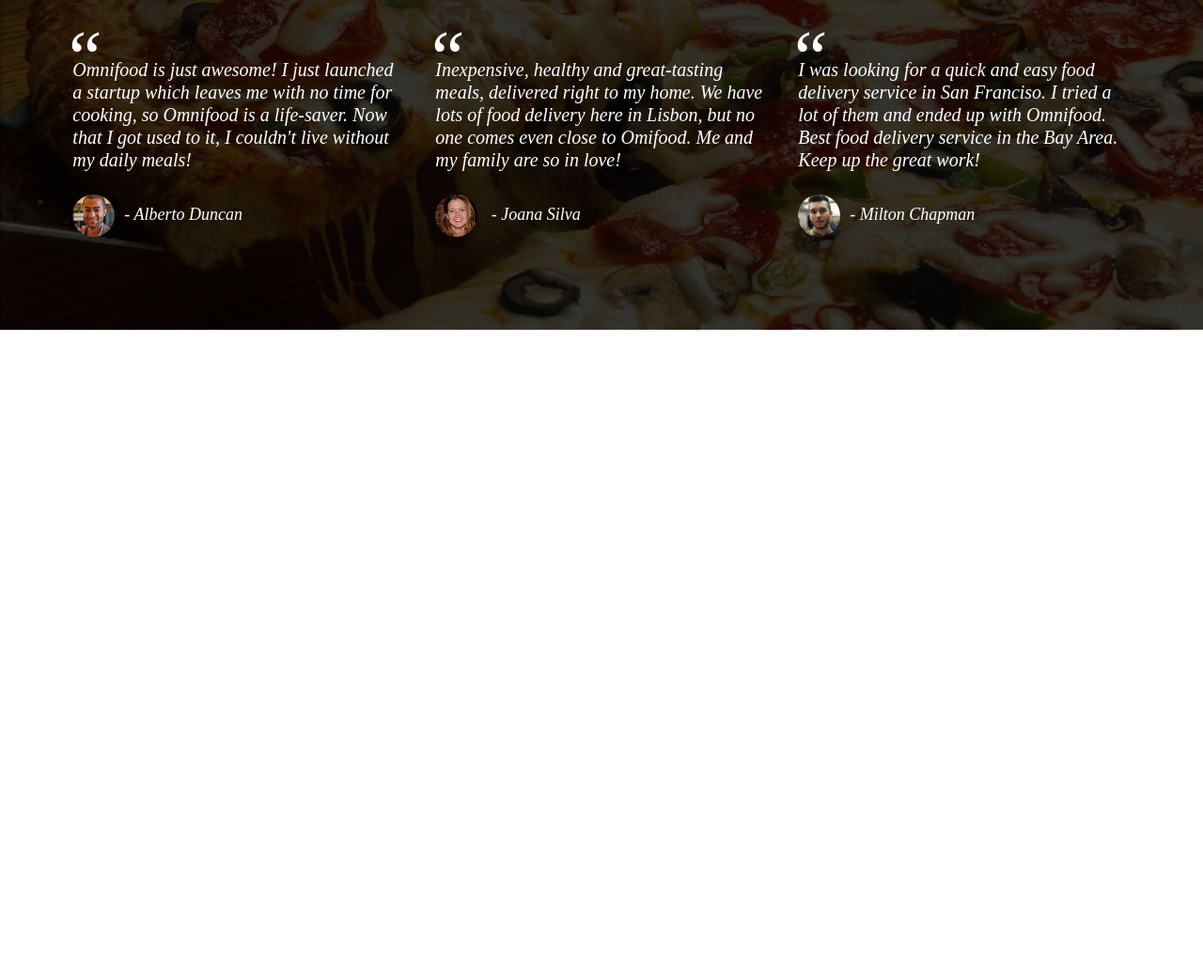
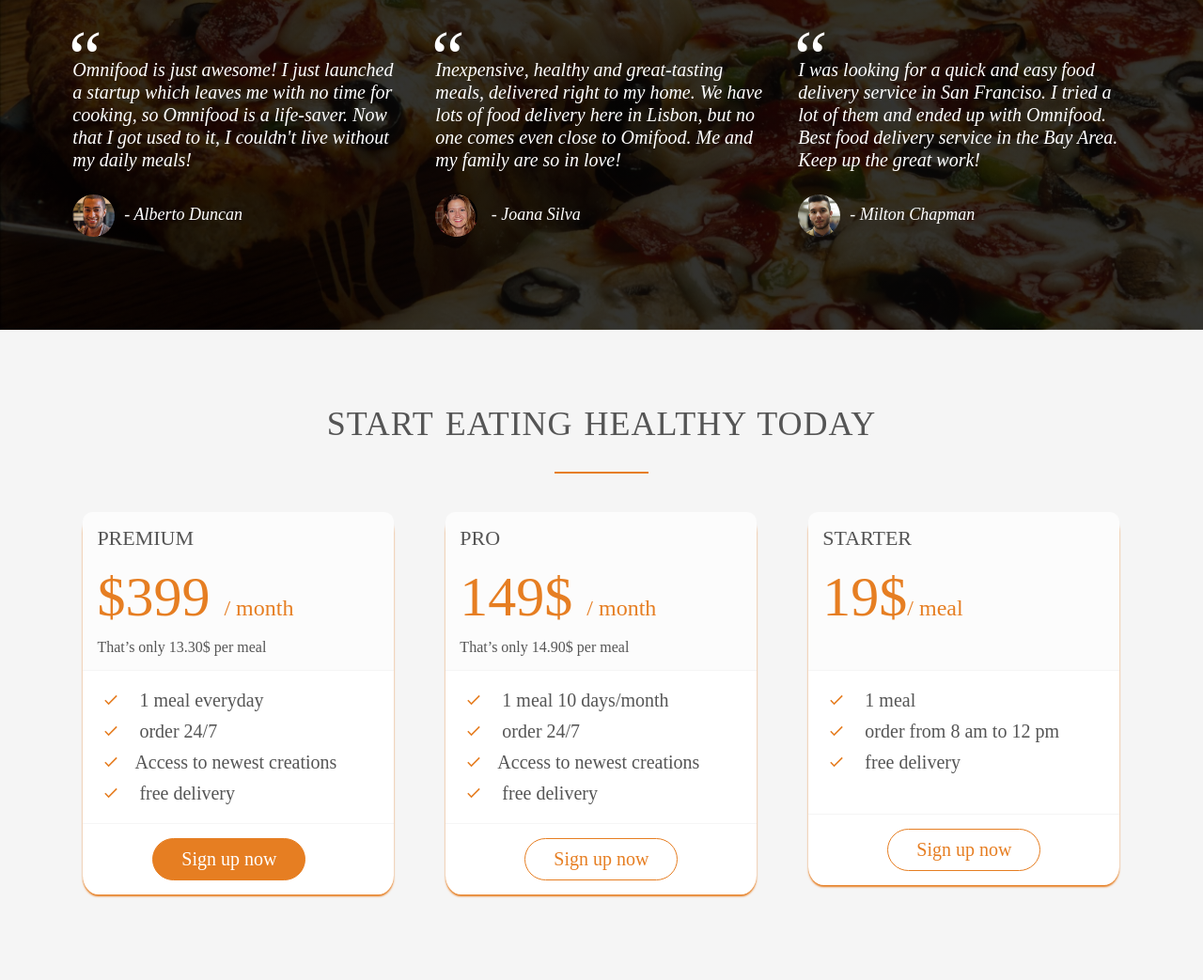
Before and after one commit to supertrens/omnifood, a plain HTML site: page index.html in a window 1280 px wide. Shown: the part 3426-4469 px from the top of the page at 94% size. Before the commit the page ends 3777 px from the top, so only its background shows below. Drawn offline with nearby package versions, Linux system fonts and the light colour scheme.

Commit message:
done with price section

```diff
--- a/index.html
+++ b/index.html
@@ -349,6 +349,102 @@
       </div>
     </section>
 
+    <section class="section-plans">
+      <div class="row">
+        <h2>Start eating healthy today</h2>
+      </div>
+      <div class="row">
+        <div class="col span-1-of-3">
+          <div class="plan-box">
+            <div class="plan">
+              <h3>Premium</h3>
+              <p class="plan-price">$399 <span>/ month</span></p>
+              <p class="plan-price-meal">That’s only 13.30$ per meal</p>
+            </div>
+            <div>
+              <ul>
+                <li>
+                  <ion-icon class="icon-small" name="checkmark"></ion-icon> 1
+                  meal everyday
+                </li>
+                <li>
+                  <ion-icon class="icon-small" name="checkmark"></ion-icon>
+                  order 24/7
+                </li>
+                <li>
+                  <ion-icon class="icon-small" name="checkmark"></ion-icon
+                  >Access to newest creations
+                </li>
+                <li>
+                  <ion-icon class="icon-small" name="checkmark"></ion-icon> free
+                  delivery
+                </li>
+              </ul>
+            </div>
+            <div><a href="#" class="btn btn-full"> Sign up now </a></div>
+          </div>
+        </div>
+        <div class="col span-1-of-3">
+          <div class="plan-box">
+            <div class="plan">
+              <h3>Pro</h3>
+              <p class="plan-price">149$ <span>/ month</span></p>
+              <p class="plan-price-meal">That’s only 14.90$ per meal</p>
+            </div>
+            <div>
+              <ul>
+                <li>
+                  <ion-icon class="icon-small" name="checkmark"></ion-icon> 1
+                  meal 10 days/month
+                </li>
+                <li>
+                  <ion-icon class="icon-small" name="checkmark"></ion-icon>
+                  order 24/7
+                </li>
+                <li>
+                  <ion-icon class="icon-small" name="checkmark"></ion-icon
+                  >Access to newest creations
+                </li>
+                <li>
+                  <ion-icon class="icon-small" name="checkmark"></ion-icon> free
+                  delivery
+                </li>
+              </ul>
+            </div>
+            <div><a href="#" class="btn btn-ghost"> Sign up now </a></div>
+          </div>
+        </div>
+
+        <div class="col span-1-of-3">
+          <div class="plan-box">
+            <div class="plan">
+              <h3>Starter</h3>
+              <p class="plan-price">19$<span>/ meal</span></p>
+              <p class="plan-price-meal">&nbsp;</p>
+            </div>
+            <div>
+              <ul>
+                <li>
+                  <ion-icon class="icon-small" name="checkmark"></ion-icon> 1
+                  meal
+                </li>
+                <li>
+                  <ion-icon class="icon-small" name="checkmark"></ion-icon>
+                  order from 8 am to 12 pm
+                </li>
+                <li>
+                  <ion-icon class="icon-small" name="checkmark"></ion-icon> free
+                  delivery
+                </li>
+                &nbsp;
+              </ul>
+            </div>
+            <div><a href="#" class="btn btn-ghost"> Sign up now </a></div>
+          </div>
+        </div>
+      </div>
+    </section>
+
     <script src="https://unpkg.com/ionicons@4.5.10-0/dist/ionicons.js"></script>
   </body>
 </html>
--- a/resources/css/style.css
+++ b/resources/css/style.css
@@ -392,3 +392,59 @@
   margin-right: 10px;
   vertical-align: middle;
 }
+
+/* ------------------------------------------------------ */
+/* SIGN UP
+/* ------------------------------------------------------ */
+
+.section-plans {
+  background-color: #f5f5f5;
+}
+
+.plan-box {
+  width: 90%;
+  background-color: #fff;
+  margin-left: 5%;
+  border-radius: 5%;
+  box-shadow: 0 2px 2px #e67e22;
+}
+
+.plan-box ul {
+  list-style: none;
+}
+
+.plan-box ul li {
+  padding: 5px 0;
+}
+
+.plan-box div {
+  padding: 15px;
+  border-bottom: 1px solid #f5f5f5;
+}
+
+.plan-box div:first-child {
+  background-color: #fcfcfc;
+  border-top-left-radius: 10px;
+  border-top-right-radius: 10px;
+}
+
+.plan-box div:last-child {
+  text-align: center;
+  border: 0;
+}
+
+.plan-price {
+  color: #e67e22;
+  font-size: 300%;
+  margin-bottom: 10px;
+  font-weight: 100;
+}
+
+.plan-price span {
+  font-size: 40%;
+  font-weight: 300;
+}
+
+.plan-price-meal {
+  font-size: 80%;
+}
```
